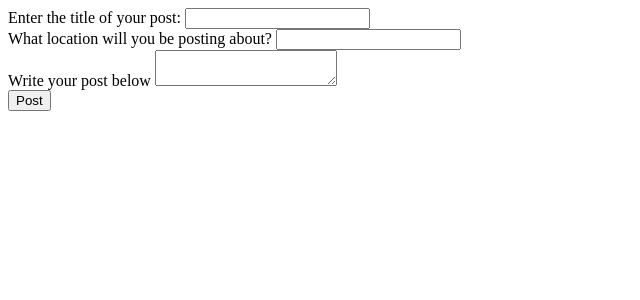
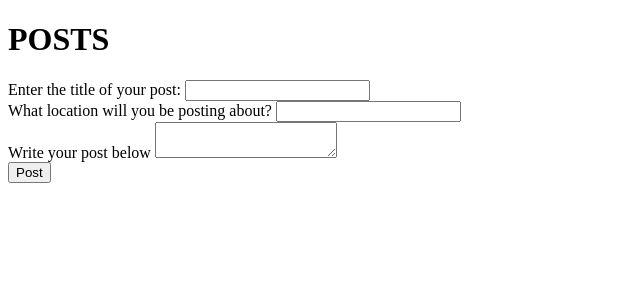
Before and after one commit to JaedenHufnagle/CSC210FinalProject, a Flask app: page /post.html in a window 1280 px wide. Shown: the top 300 px of the page, without its empty margins (0-640 px from the left). Run offline with Flask 2, Linux system fonts and the light colour scheme; some libraries are stand-ins or nearby versions.

Commit message:
Update post.html

```diff
--- a/templates/post.html
+++ b/templates/post.html
@@ -10,7 +10,9 @@
     </head>
 
     <body>
-        <div>
+        <h1 id="intro">POSTS</h1>
+
+        <div class="form-1">
 
             {{wtf.quick_form(Post)}}
 
```
